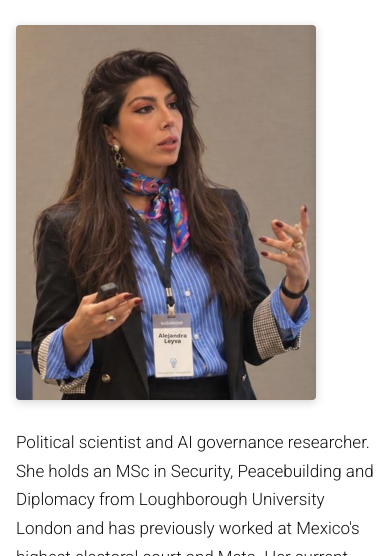
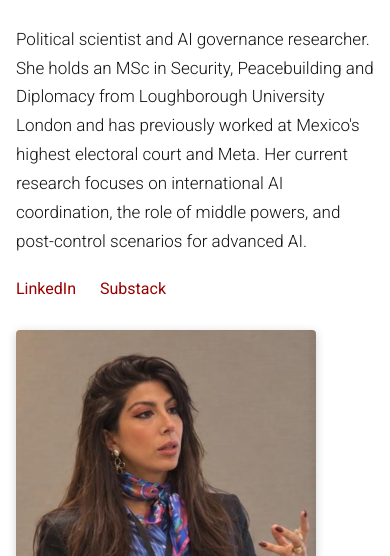
Before and after one commit to aleleyva9/aleleyva9.github.io, a plain HTML site: page index.html in a window 390 px wide. Shown: the part 288-844 px from the top of the page. Drawn offline with Linux system fonts and the light colour scheme.

Commit message:
Show mobile bio before portrait

```diff
--- a/style.css
+++ b/style.css
@@ -163,7 +163,7 @@ footer .wrap { border-top: 1px solid var(--line); padding-block: 20px 40px; font
 
 @media (max-width: 820px) {
   .about-grid { grid-template-columns: 1fr; gap: 28px; }
-  .photo { max-width: 300px; order: -1; }
+  .photo { max-width: 300px; }
   .hero-name { font-size: 36px; }
   .area { grid-template-columns: 1fr; }
   .cv-layout { grid-template-columns: 1fr; gap: 40px; }
```
